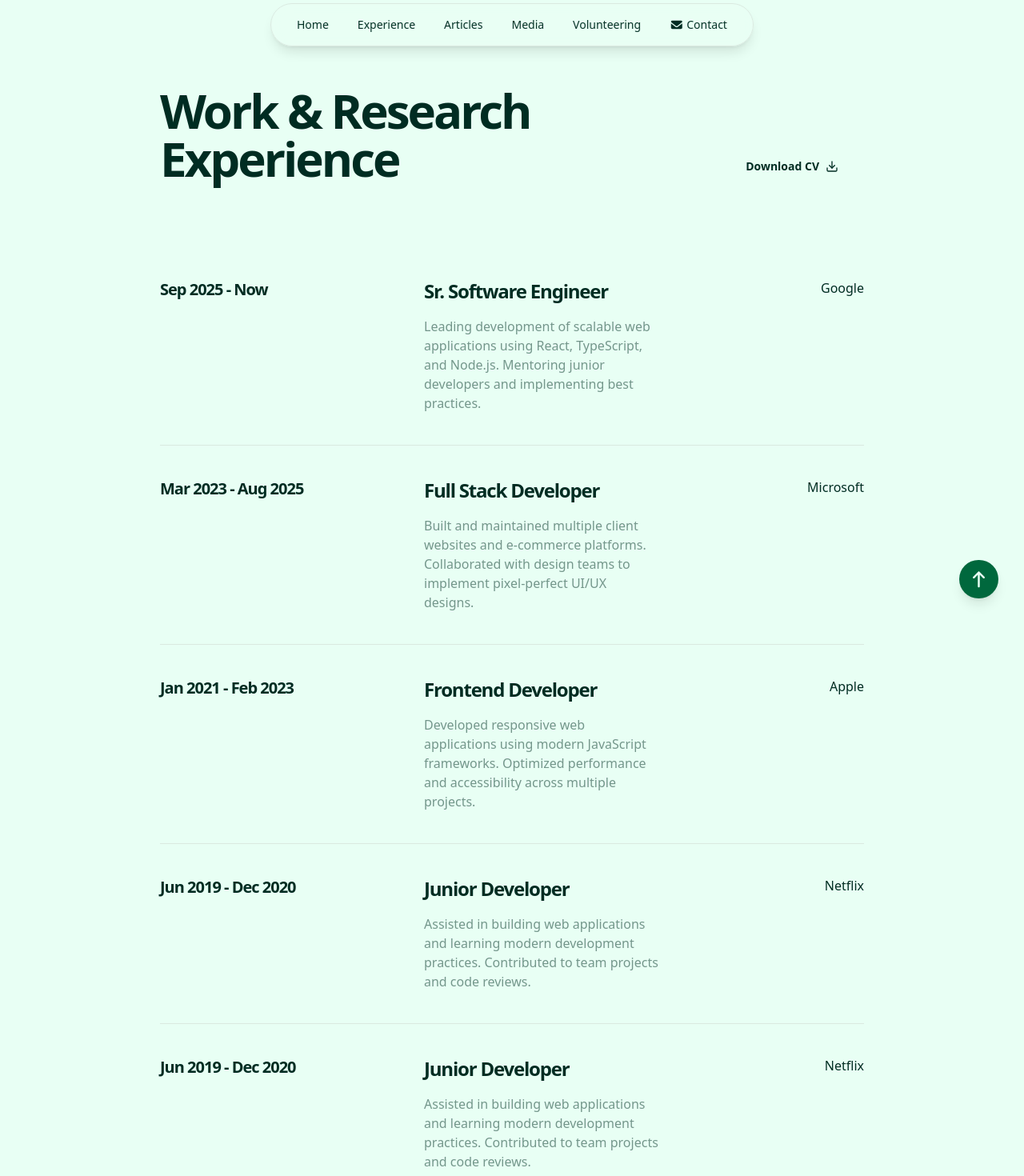
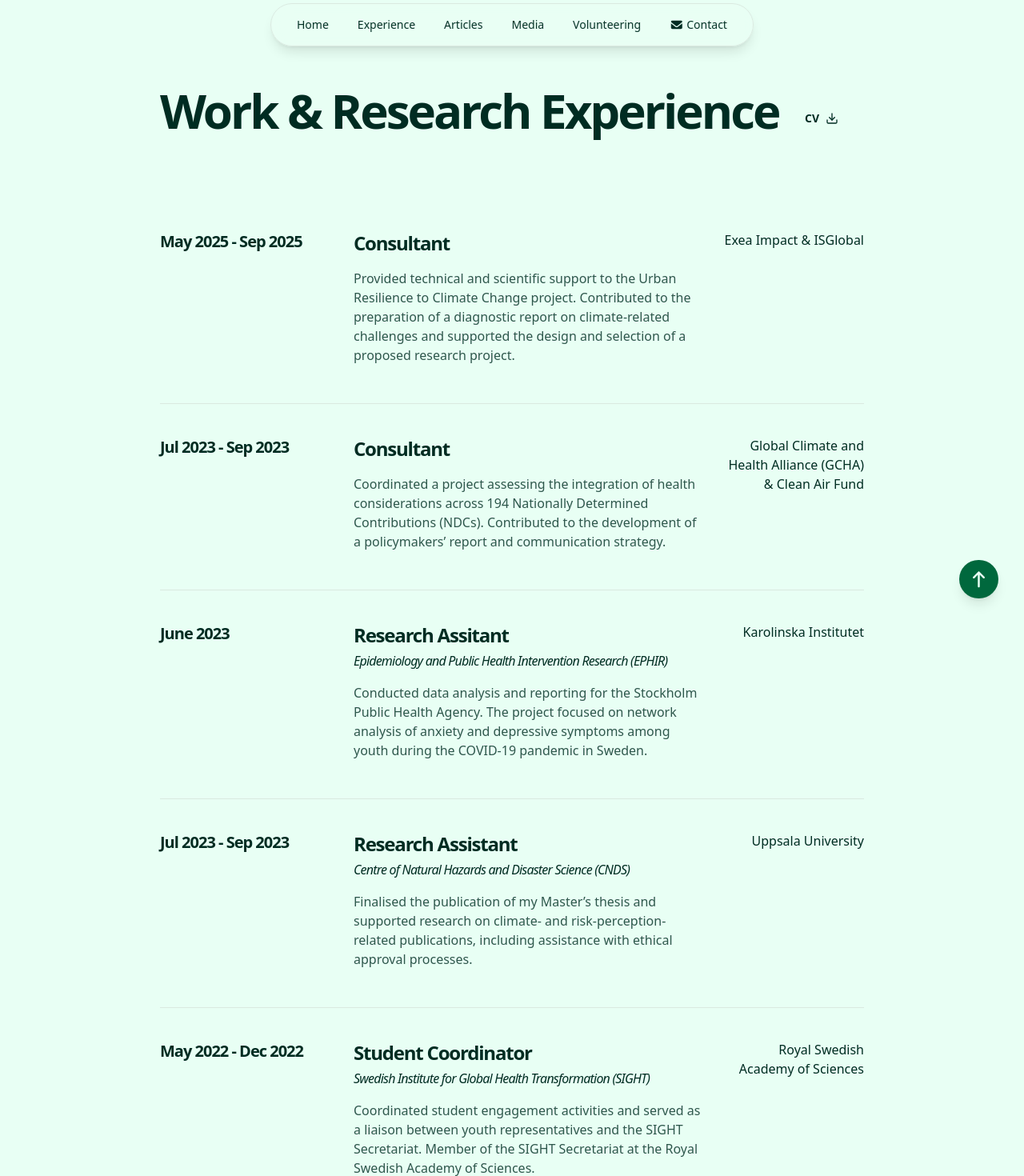
Before and after one commit to VictorPaniello/bpaniello-portfolio, a Next.js app: page /experience in a window 1280 px wide. Shown: the part 20-1490 px from the top of the page at 80% size. Built offline with nearby package versions, Linux system fonts and the light colour scheme.

Commit message:
Experience page almost done

```diff
--- a/components/experience1.tsx
+++ b/components/experience1.tsx
@@ -1,3 +1,5 @@
+"use client"
+
 import { Download } from "lucide-react";
 import React from "react";
 
@@ -12,62 +14,89 @@
 const Experience1 = ({ className }: Experience1Props) => {
 	const experience = [
 		{
-			period: "Sep 2025 - Now",
-			title: "Sr. Software Engineer",
+			period: "May 2025 - Sep 2025",
+			title: "Consultant",
 			description:
-				"Leading development of scalable web applications using React, TypeScript, and Node.js. Mentoring junior developers and implementing best practices.",
-			company: "Google",
+				"Provided technical and scientific support to the Urban Resilience to Climate Change project. Contributed to the preparation of a diagnostic report on climate-related challenges and supported the design and selection of a proposed research project.",
+			company: "Exea Impact & ISGlobal",
 		},
 		{
-			period: "Mar 2023 - Aug 2025",
-			title: "Full Stack Developer",
+			period: "Jul 2023 - Sep 2023",
+			title: "Consultant",
 			description:
-				"Built and maintained multiple client websites and e-commerce platforms. Collaborated with design teams to implement pixel-perfect UI/UX designs.",
-			company: "Microsoft",
+				"Coordinated a project assessing the integration of health considerations across 194 Nationally Determined Contributions (NDCs). Contributed to the development of a policymakers’ report and communication strategy.",
+			company: "Global Climate and Health Alliance (GCHA) & Clean Air Fund",
 		},
 		{
-			period: "Jan 2021 - Feb 2023",
-			title: "Frontend Developer",
+			period: "June 2023",
+			title: "Research Assitant",
+			subtitle: "Epidemiology and Public Health Intervention Research (EPHIR)",
 			description:
-				"Developed responsive web applications using modern JavaScript frameworks. Optimized performance and accessibility across multiple projects.",
-			company: "Apple",
+				"Conducted data analysis and reporting for the Stockholm Public Health Agency. The project focused on network analysis of anxiety and depressive symptoms among youth during the COVID-19 pandemic in Sweden.",
+			company: "Karolinska Institutet",
 		},
 		{
-			period: "Jun 2019 - Dec 2020",
-			title: "Junior Developer",
+			period: "Jul 2023 - Sep 2023",
+			title: "Research Assistant",
+			subtitle: "Centre of Natural Hazards and Disaster Science (CNDS)",
 			description:
-				"Assisted in building web applications and learning modern development practices. Contributed to team projects and code reviews.",
-			company: "Netflix",
+				"Finalised the publication of my Master’s thesis and supported research on climate- and risk-perception-related publications, including assistance with ethical approval processes.",
+			company: "Uppsala University",
 		},
 		{
-			period: "Jun 2019 - Dec 2020",
-			title: "Junior Developer",
+			period: "May 2022 - Dec 2022",
+			title: "Student Coordinator",
+			subtitle: "Swedish Institute for Global Health Transformation (SIGHT)",
 			description:
-				"Assisted in building web applications and learning modern development practices. Contributed to team projects and code reviews.",
-			company: "Netflix",
+				"Coordinated student engagement activities and served as a liaison between youth representatives and the SIGHT Secretariat. Member of the SIGHT Secretariat at the Royal Swedish Academy of Sciences.",
+			company: "Royal Swedish Academy of Sciences",
 		},
 		{
-			period: "Jun 2019 - Dec 2020",
-			title: "Junior Developer",
+			period: "May 2021 - Aug 2022",
+			title: "Consultant",
+			subtitle: "Global Climate and Health Alliance (GCHA)",
 			description:
-				"Assisted in building web applications and learning modern development practices. Contributed to team projects and code reviews.",
-			company: "Netflix",
+				"Performed data analysis for the Healthy NDC Scorecard, assessing country progress in integrating health into national climate commitments. Contributed to evidence synthesis and reporting.",
+			company: "Healthy NDC Working Group",
 		},
 		{
-			period: "Jun 2019 - Dec 2020",
-			title: "Junior Developer",
+			period: "Dec 2019 - Jul 2021",
+			title: "Consultant",
+			subtitle: "Addictions Unit, Fundació Clínic per a la Recerca Biomèdica",
 			description:
-				"Assisted in building web applications and learning modern development practices. Contributed to team projects and code reviews.",
-			company: "Netflix",
+				"Worked on national and European public health projects examining the role of drugs in mental health and related socioeconomic determinants. Responsibilities included data collection, statistical analysis, and reporting.",
+			company: "Hospital Clínic, Barcelona",
 		},
 		{
 			period: "May 2019 - Nov 2019",
 			title: "Research Assistant",
+			subtitle: "Tobacco Control Unit",
 			description:
 				"Contributed to the EU Horizon 2020 project TackSHS, investigating the health impacts of second-hand tobacco smoke and e-cigarette emissions. Conducted fieldwork and data collection.",
-			company: "Tobacco Control Unit, Bellvitge Biomedical Research Institute (IDIBELL)",
+			company: "Bellvitge Biomedical Research Institute (IDIBELL)",
+			additional: "Attendance at TackSHS Final Conference, European Parliament (Brussels, October 2019).",
 		},
 	];
+
+    const handleDownloadCV = async () => {
+        try {
+            const response = await fetch('/api/download');
+            if (!response.ok) throw new Error('Download failed');
+
+            const blob = await response.blob();
+            const url = window.URL.createObjectURL(blob);
+            const a = document.createElement('a');
+            a.href = url;
+            a.download = 'Paniello-Castillo-B_CV.pdf';
+            document.body.appendChild(a);
+            a.click();
+            window.URL.revokeObjectURL(url);
+            document.body.removeChild(a);
+        } catch (error) {
+            console.error('Error downloading CV:', error);
+            alert('Failed to download CV. Please try again.');
+        }
+    };
 
 	return (
 		<section className={cn("py-32", className)}>
@@ -76,27 +105,30 @@
 					<h1 className="text-5xl font-semibold tracking-tighter lg:text-6xl">
 						Work & Research Experience
 					</h1>
-					<Button variant="ghost" size="lg" className="font-semibold">
-						Download CV <Download className="size-4" />
+					<Button variant="ghost" size="lg" className="font-semibold hover:cursor-pointer" onClick={handleDownloadCV}>
+						CV <Download className="size-4" />
 					</Button>
 				</div>
-
 				<ul>
 					{experience.map((exp, index) => (
 						<li
 							key={index}
 							className="flex flex-col justify-between border-b py-10 md:flex-row"
 						>
-							<div className="max-w-lg text-xl font-semibold tracking-tighter lg:w-1/3">
+							<div className="max-w-lg text-xl font-semibold tracking-tighter lg:w-1/4">
 								{exp.period}
 							</div>
-							<div className="lg:w-1/3">
-								<h2 className="mb-4 text-2xl font-semibold tracking-tighter">
+							<div className="lg:w-1/2">
+								<h2 className="mb-1 text-2xl font-semibold tracking-tighter">
 									{exp.title}
 								</h2>
-								<p className="text-foreground/50">{exp.description}</p>
+								<h3 className="mb-4 text-1xl tracking-tighter italic">
+									{exp.subtitle}
+								</h3>
+								<p className="text-foreground/80">{exp.description}</p>
+								<p className="text-foreground/50 italic mt-2">{exp.additional}</p>
 							</div>
-							<div className="text-right lg:w-1/4">{exp.company}</div>
+							<div className="text-right lg:w-1/5">{exp.company}</div>
 						</li>
 					))}
 				</ul>
--- /dev/null
+++ b/src/app/api/download/route.ts
@@ -0,0 +1,35 @@
+import { NextResponse } from 'next/server';
+
+export async function GET() {
+	try {
+		const blobUrl = process.env.CV_BLOB_URL;
+
+		if (!blobUrl) {
+			return NextResponse.json(
+				{ error: 'CV URL not configured' },
+				{ status: 500 }
+			);
+		}
+
+		const response = await fetch(blobUrl);
+
+		if (!response.ok) {
+			throw new Error('Failed to fetch CV');
+		}
+
+		const blob = await response.blob();
+
+		return new NextResponse(blob, {
+			headers: {
+				'Content-Type': 'application/pdf',
+				'Content-Disposition': 'attachment; filename="Paniello-Castillo-B_CV.pdf"',
+			},
+		});
+	} catch (error) {
+		console.error('Download failed:', error);
+		return NextResponse.json(
+			{ error: 'Failed to download CV' },
+			{ status: 500 }
+		);
+	}
+}
--- a/src/app/experience/page.tsx
+++ b/src/app/experience/page.tsx
@@ -6,7 +6,7 @@
             {/* Main Content */}
             <main id="home" className="max-w-4xl mx-auto px-2">
                 {/* Hero Section */}
-                <section className="flex items-center pb-100">
+                <section className="flex items-center">
                     <Experience1 />
                 </section>
             </main>
```
Also changed, not shown: 1 other file (tests, documents, lock files or other folders).
